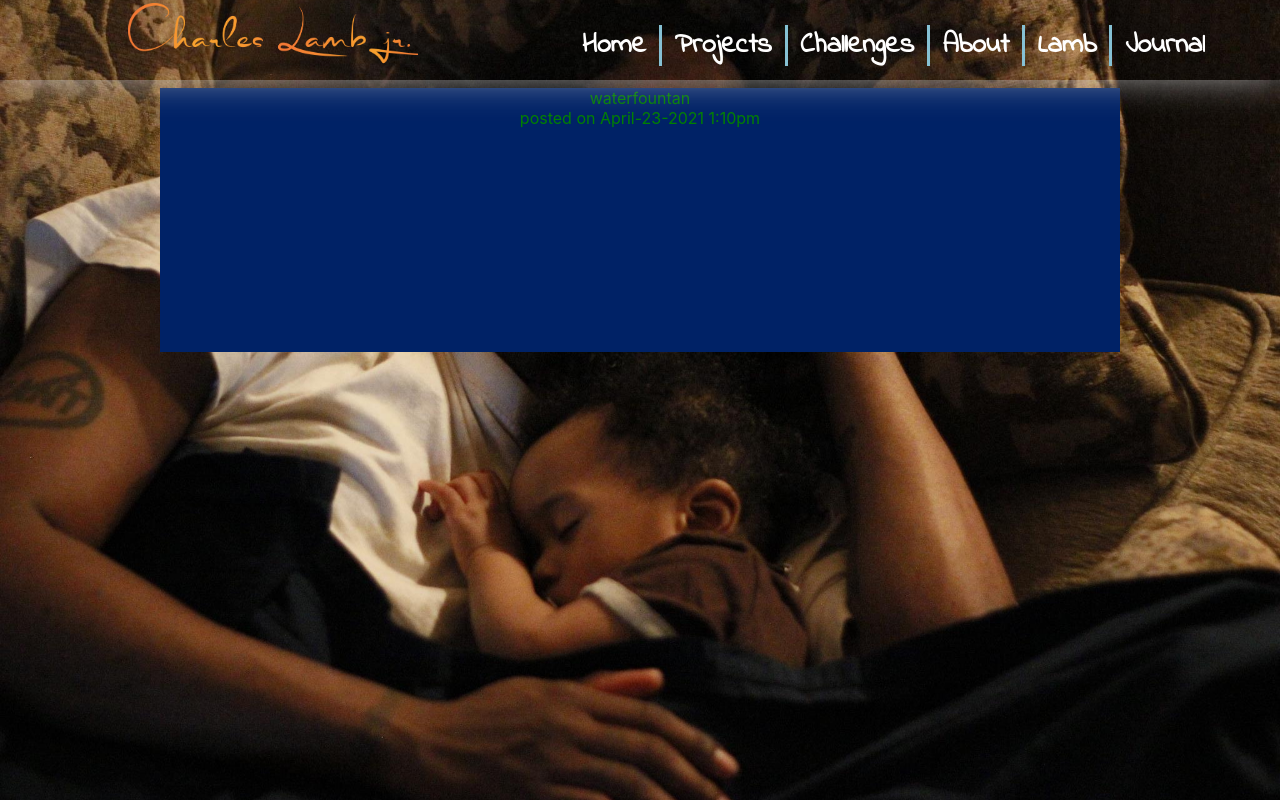
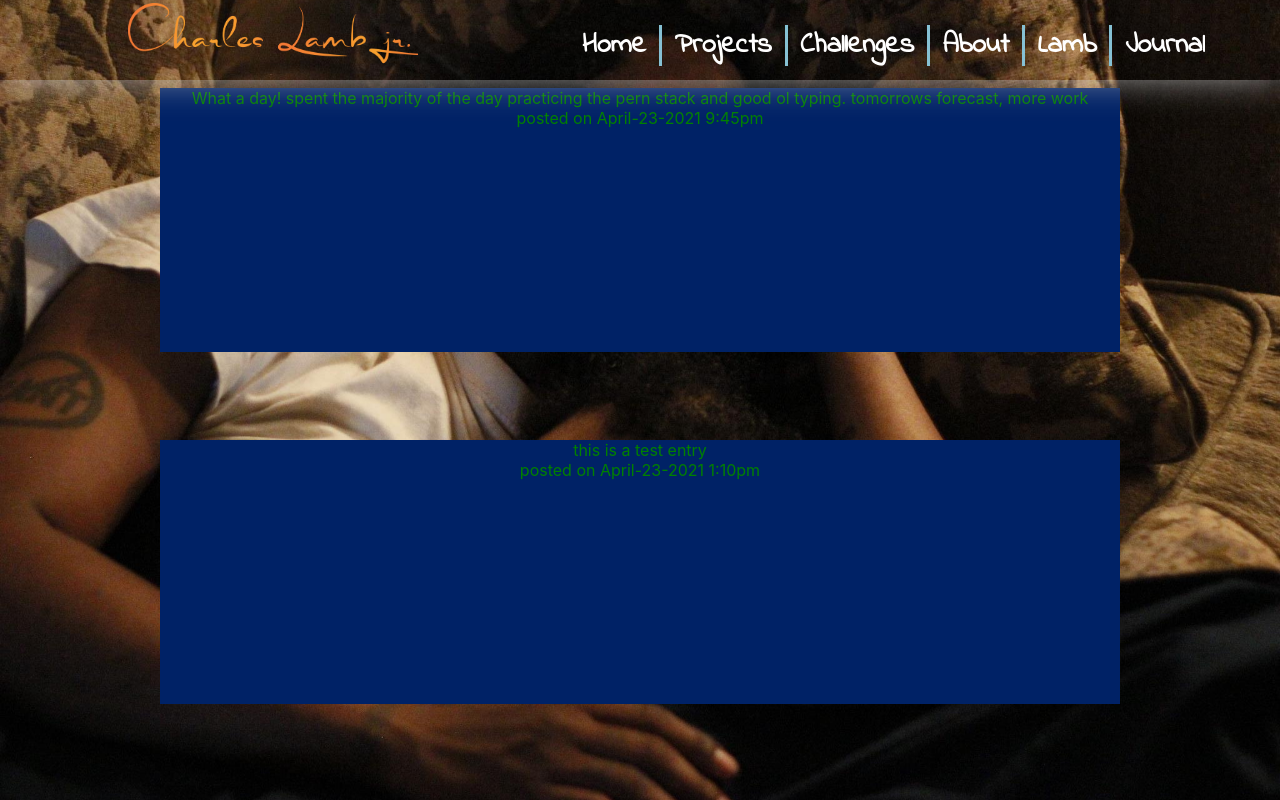
Before and after one commit to cyberstizz/charleslambjr, a React (Create React App) app: page /journal in a window 1280 px wide. Built offline with nearby package versions, Linux system fonts and the light colour scheme; a web font is replaced by a local one.

Commit message:
posted a test entry

```diff
--- a/src/components/Journal.js
+++ b/src/components/Journal.js
@@ -1,10 +1,5 @@
 import React from 'react';
 import './Journal.css';
-
-
-const Journal = (props) =>{
-
-const JournalEntry = (props) =>{
 
 
 
@@ -51,10 +46,15 @@ if (hours > 12) {
 
 };
 const dateTime = date+' '+time;
+
+const Journal = () =>{
+
+const JournalEntry = (props) =>{
+
        return(
               <div className='entryDiv'>
                      {props.entry}<br />
-              <div>posted on {dateTime}</div>
+              <div>posted on {props.dateTime}</div>
               </div>
 
        )
@@ -64,7 +64,8 @@ return(
        <div id='entireJournalPage'>
 
 
-<JournalEntry entry={'waterfountan'} />
+<JournalEntry dateTime={'April-23-2021 9:45pm'} entry={'What a day! spent the majority of the day practicing the pern stack and good ol typing. tomorrows forecast, more work'} />
+<JournalEntry dateTime={dateTime} entry={'this is a test entry'} />
 
 </div>
 
```
